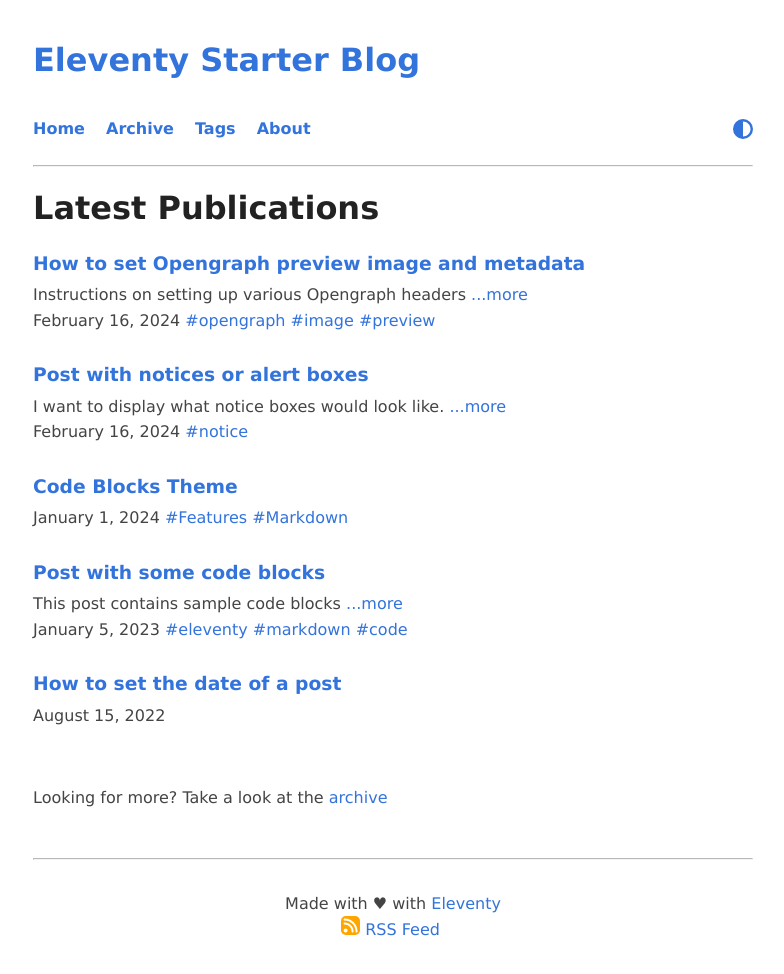
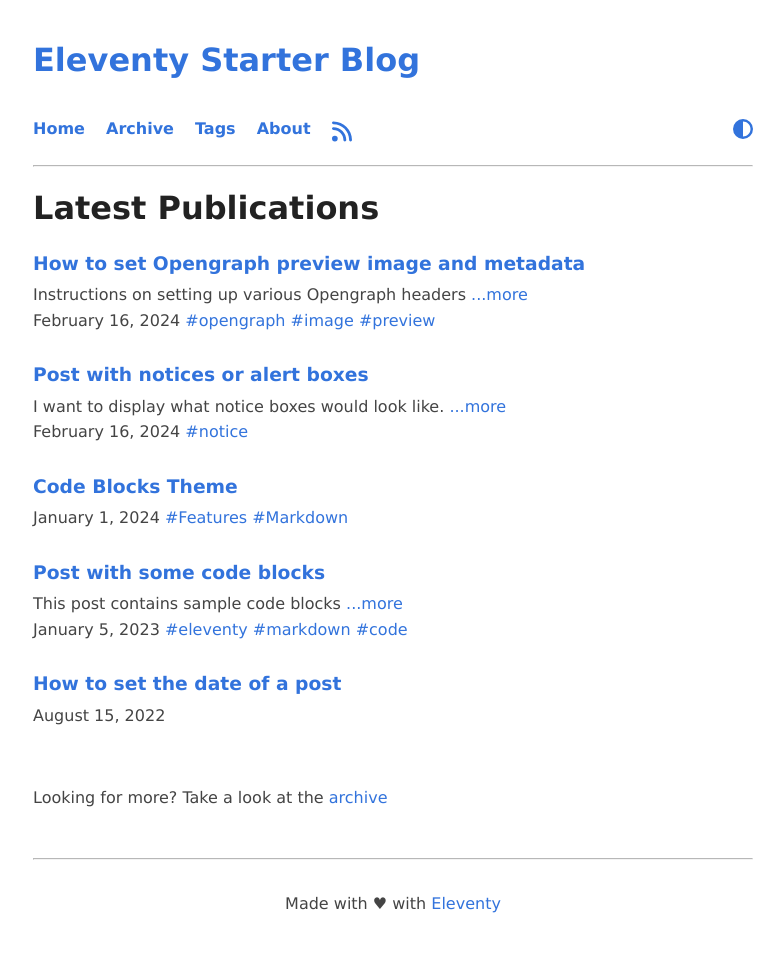
Before and after one commit to tictechtown/11ty-tech-blog, an Eleventy site: page content/index.njk in a window 1280 px wide. Shown: the whole page, without its empty margins (247-1031 px from the left). Built offline with nearby package versions, Linux system fonts and the light colour scheme; Eleventy itself is replaced by a stand-in of ours; files that its build step writes are made by us from their sources.

Commit message:
Move RSS Feed to header + fix CSS

```diff
--- a/_includes/partials/footer.njk
+++ b/_includes/partials/footer.njk
@@ -3,14 +3,4 @@
   Made with <span role="img" aria-label="Love">♥</span> with
   <a href="https://www.11ty.dev/">Eleventy</a>
   <br />
-
-  <i class="rss">
-    <svg xmlns="http://www.w3.org/2000/svg" viewBox="0 0 448 512">
-      <!--!Font Awesome Free 6.5.1 by @fontawesome - https://fontawesome.com License - https://fontawesome.com/license/free Copyright 2024 Fonticons, Inc.-->
-      <path
-        d="M0 64C0 46.3 14.3 32 32 32c229.8 0 416 186.2 416 416c0 17.7-14.3 32-32 32s-32-14.3-32-32C384 253.6 226.4 96 32 96C14.3 96 0 81.7 0 64zM0 416a64 64 0 1 1 128 0A64 64 0 1 1 0 416zM32 160c159.1 0 288 128.9 288 288c0 17.7-14.3 32-32 32s-32-14.3-32-32c0-123.7-100.3-224-224-224c-17.7 0-32-14.3-32-32s14.3-32 32-32z"
-      />
-    </svg>
-  </i>
-  <a href="/feed/rss.xml">RSS Feed</a>&nbsp;
 </footer>
--- a/_includes/partials/nav-tabs.njk
+++ b/_includes/partials/nav-tabs.njk
@@ -5,6 +5,16 @@
       <strong><a href="{{ entry.url }}">{{ entry.title }}</a></strong>
     </li>
     {%- endfor %}
+    <a href="/feed/rss.xml">
+      <i class="svgs">
+        <svg xmlns="http://www.w3.org/2000/svg" viewBox="0 0 448 512">
+          <!--!Font Awesome Free 6.5.1 by @fontawesome - https://fontawesome.com License - https://fontawesome.com/license/free Copyright 2024 Fonticons, Inc.-->
+          <path
+            d="M0 64C0 46.3 14.3 32 32 32c229.8 0 416 186.2 416 416c0 17.7-14.3 32-32 32s-32-14.3-32-32C384 253.6 226.4 96 32 96C14.3 96 0 81.7 0 64zM0 416a64 64 0 1 1 128 0A64 64 0 1 1 0 416zM32 160c159.1 0 288 128.9 288 288c0 17.7-14.3 32-32 32s-32-14.3-32-32c0-123.7-100.3-224-224-224c-17.7 0-32-14.3-32-32s14.3-32 32-32z"
+          />
+        </svg>
+      </i>
+    </a>
   </ul>
   <i id="toggle-color-scheme" class="svgs">
     <svg xmlns="http://www.w3.org/2000/svg" viewBox="0 0 512 512">
--- a/public/css/index.css
+++ b/public/css/index.css
@@ -10,6 +10,7 @@
   --visited-color: #8b6fcb;
   --code-background-color: #f2f2f2;
   --code-color: #222;
+  --code-border-color: #ccc;
   --blockquote-color: #222;
 }
 
@@ -22,8 +23,21 @@
     --visited-color: #8b6fcb;
     --code-background-color: #2d2d2d;
     --code-color: #ddd;
+    --code-border-color: #e8e8e8;
     --blockquote-color: #ccc;
   }
+}
+
+[data-theme="light"] {
+  --background-color: #fff;
+  --heading-color: #222;
+  --text-color: #444;
+  --link-color: #3273dc;
+  --visited-color: #8b6fcb;
+  --code-background-color: #f2f2f2;
+  --code-color: #222;
+  --code-border-color: #ccc;
+  --blockquote-color: #222;
 }
 
 [data-theme="dark"] {
@@ -34,6 +48,7 @@
   --visited-color: #8b6fcb;
   --code-background-color: #2d2d2d;
   --code-color: #ddd;
+  --code-border-color: #e8e8e8;
   --blockquote-color: #ccc;
 }
 
@@ -118,7 +133,7 @@
   background-color: var(--code-background-color);
   color: var(--code-color);
   border-radius: 3px;
-  border: 1px solid #ccc;
+  border: 1px solid var(--code-border-color);
   overflow-x: auto;
 }
 
@@ -175,10 +190,6 @@
 ul.blog-posts li h3 {
   margin-bottom: 0.2em;
 }
-
-/* ul.blog-posts li span {
-  flex: 0 0 130px;
-} */
 
 ul.blog-posts li a:visited {
   color: var(--visited-color);
@@ -252,15 +263,6 @@
   height: 1.1em;
 }
 
-.rss svg {
-  background-color: orange;
-  border-radius: 0.3rem;
-  width: 1rem;
-  height: 1rem;
-  fill: white;
-  padding: 0.1rem;
-}
-
 video,
 .video {
   width: 100%;
```
